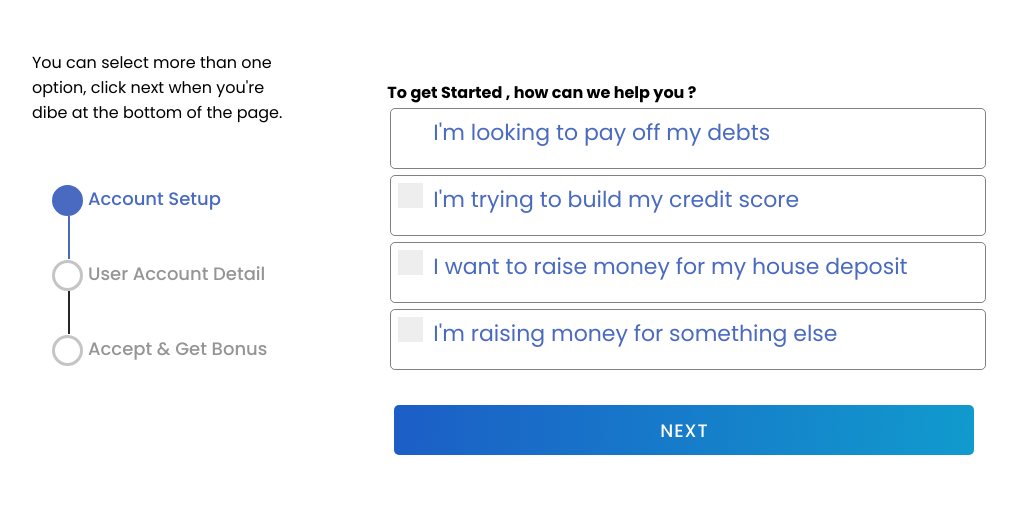
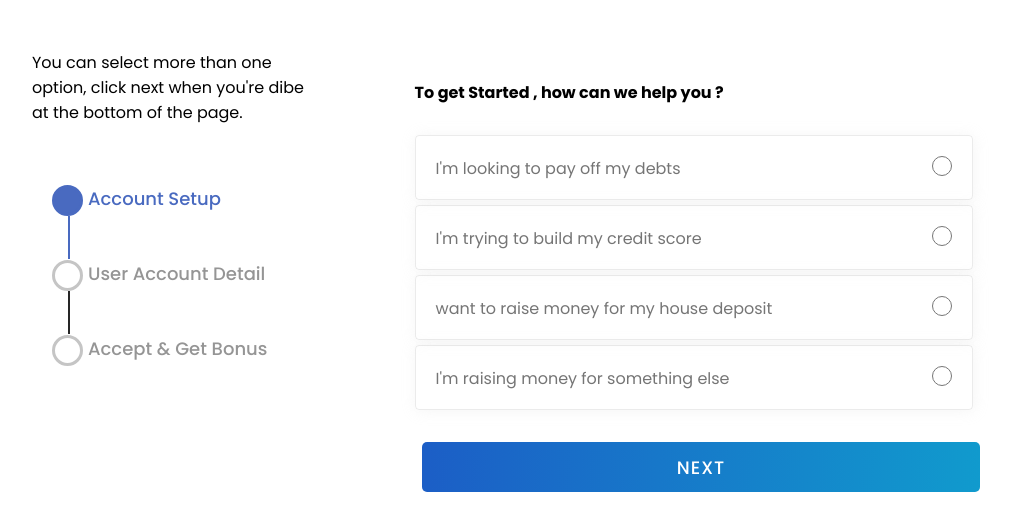
Before and after one commit to nayemk1999/front-end-test-gakk, a plain HTML site: page index.html in a window 1280 px wide. Shown: the whole page, without its empty margins (18-1035 px from the left). Drawn offline with Linux system fonts and the light colour scheme.

Commit message:
Style Changed

```diff
--- a/index.html
+++ b/index.html
@@ -42,32 +42,30 @@
                 <form action="#">
                     <div class="page slide-page">
                         <h4>To get Started , how can we help you ?</h4>
-                        <div style='display:flex; flex-direction:column;' required name="" id="selectBox">
-                            <h4 style="color: red;" id='error'></h4>
-                            <div class="select">
-                                <label class='checkbox-container' for="check1">
-                                  I'm looking to pay off my debts
-                                <input type="radio" id="check1" name="check1" checked>
-                                <!-- <span class="checkmark"></span></label> -->
+                        <div style='display:flex; flex-direction:column; margin-top: 20px;' required name="" id="selectBox">
+                            <h4 style="color: red; margin-bottom: 10px;" id='error'></h4>
+                            <div class="check-container">
+                                <div class="checkbox-item">
+                                    <label for="check1">I'm looking to pay off my debts</label>
+                                    <input type="radio" name="check1" id="check1" value="check1" />
                                 </div>
-                            <div class="select">
-                                <label class='checkbox-container' for="check2">I'm trying to build my credit score
-                                <input type="radio" id="check2" name="check2">
-                                <span class="checkmark"></span></label>
+                                <div class="checkbox-item">
+                                    <label for="check2">I'm trying to build my credit score</label>
+                                    <input type="radio" name="check2" id="check2" value="check2" />
                                 </div>
-                            <div class="select">
-                                <label class='checkbox-container' for="check3">I want to raise money for my house deposit
-                                <input type="radio" id="check3" name="check3">
-                                <span class="checkmark"></span></label>
+                                <div class="checkbox-item">
+                                    <label for="check3"> want to raise money for my house deposit</label>
+                                    <input type="radio" name="check3" id="check3" value="check3" />
                                 </div>
-                            <div class="select">
-                                <label class='checkbox-container' for="check4">I'm raising money for something else
-                                <input type="radio" id="check4" name="check4">
-                                <span class="checkmark"></span></label>
+                                <div class="checkbox-item">
+                                    <label for="check4">I'm raising money for something else</label>
+                                    <input type="radio" name="check4" id="check4" value="check4" />
                                 </div>
                                 <div style='width: 40%; padding: 7px' class="field">
                                     <button type="submit" class="firstNext next">Next</button>
                                 </div>
+                            </div>
+
                         </div>
 
                     </div>
@@ -95,7 +93,8 @@
                     </div>
                     <div class="">
                         <div class="last-step">
-                            <p>By registering , you agree to the Terms and Conditions, and That you have read our Data Use Policy of Our AVAL End User License</p>
+                            <p>By registering , you agree to the Terms and Conditions, and That you have read our Data
+                                Use Policy of Our AVAL End User License</p>
                             <button class="next-2">Next</button>
                         </div>
                     </div>
--- a/style.css
+++ b/style.css
@@ -73,61 +73,33 @@ form .page .field input {
     font-size: 18px;
 }
 
-.select {
-    border: 1px solid gray;
+.checkbox-item{
+    margin-bottom: 5px;
     width: 40%;
-    margin: 3px;
-    padding: 7px;
-    border-radius: 5px;
+    height: 65px;
+    padding: 20px;
+    display: flex;
+    justify-content: space-between;
+    border-radius: 4px;
+    border: 1px solid rgba(0, 0, 0, 0.08);
+    box-sizing: border-box;
+    box-shadow: 1px 1px 15px rgba(207, 207, 207, 0.2);
+}
+.checkbox-item input[type="radio"]{
+    width: 20px;
+    height: 20px;
+}
+.checkbox-item label{
+    font-family: Poppins;
+    font-style: normal;
+    font-weight: normal;
+    font-size: 16px;
+    line-height: 26px;
+    color: #757575;
 }
 
-.checkbox-container {
+.checkbox-item input:checked + label {
     color: #496AC0;
-    display: block;
-    position: relative;
-    padding-left: 35px;
-    margin-bottom: 12px;
-    cursor: pointer;
-    font-size: 22px;
-    -webkit-user-select: none;
-    -moz-user-select: none;
-    -ms-user-select: none;
-    user-select: none;
-}
-
-.checkbox-container input {
-    position: absolute;
-    opacity: 0;
-    cursor: pointer;
-    height: 0;
-    width: 0;
-}
-
-.checkmark {
-    position: absolute;
-    top: 0;
-    left: 0;
-    height: 25px;
-    width: 25px;
-    background-color: #eee;
-}
-
-.checkbox-container:hover input~.checkmark {
-    background-color: #ccc;
-}
-
-.checkbox-container input:checked~.checkmark {
-    background-color: #2196F3;
-}
-
-.checkmark:after {
-    content: "";
-    position: absolute;
-    display: none;
-}
-
-.checkbox-container input:checked~.checkmark:after {
-    display: block;
 }
 
 form .page .field button {
@@ -151,7 +123,7 @@ form .page .field button:hover {
 }
 
 form .page .btns button {
-    margin-top: -20px!important;
+    margin-top: -20px !important;
 }
 
 form .page .btns button.prev {
```
Lines whose indentation alone changed are shown as unchanged.
